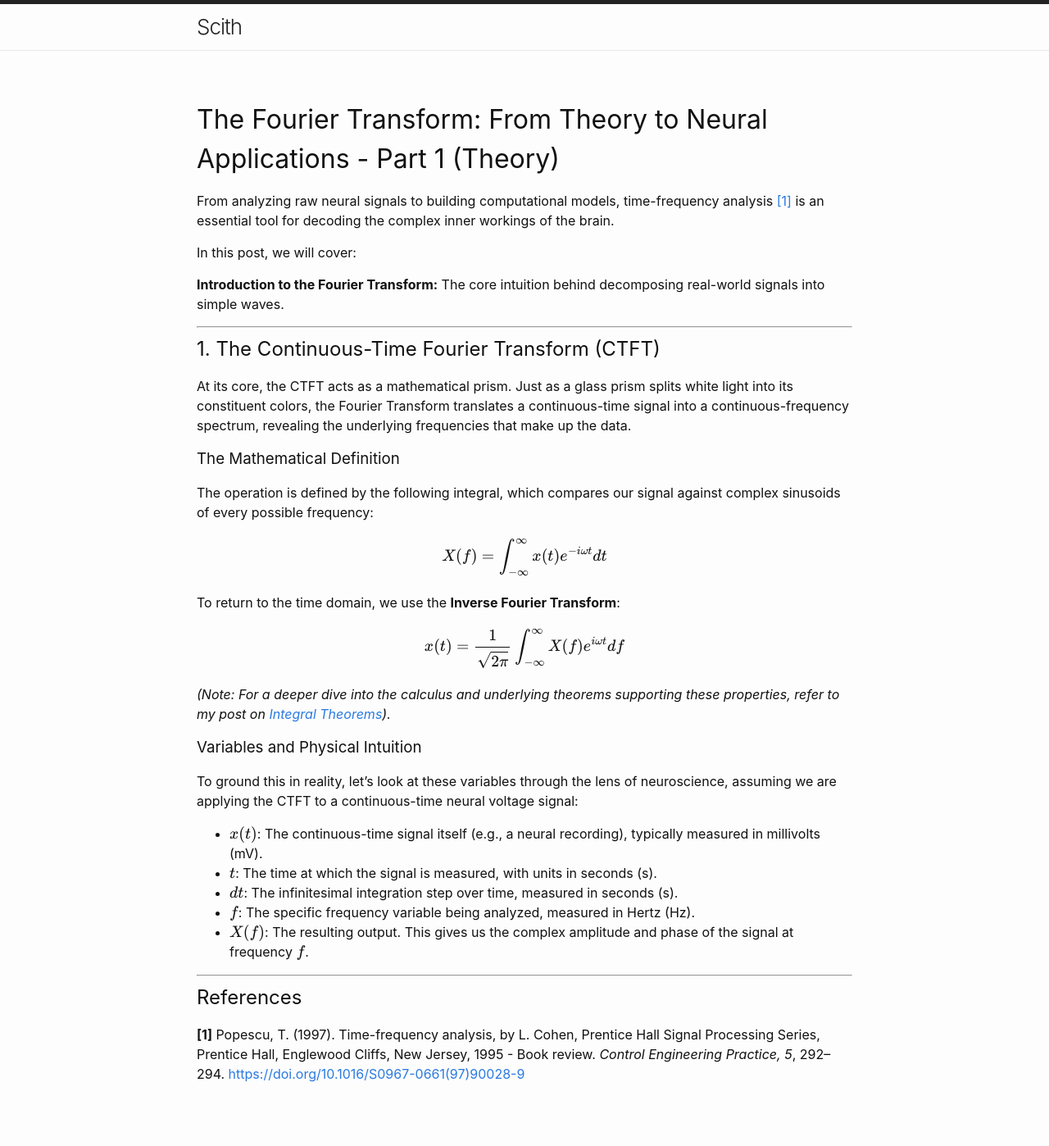
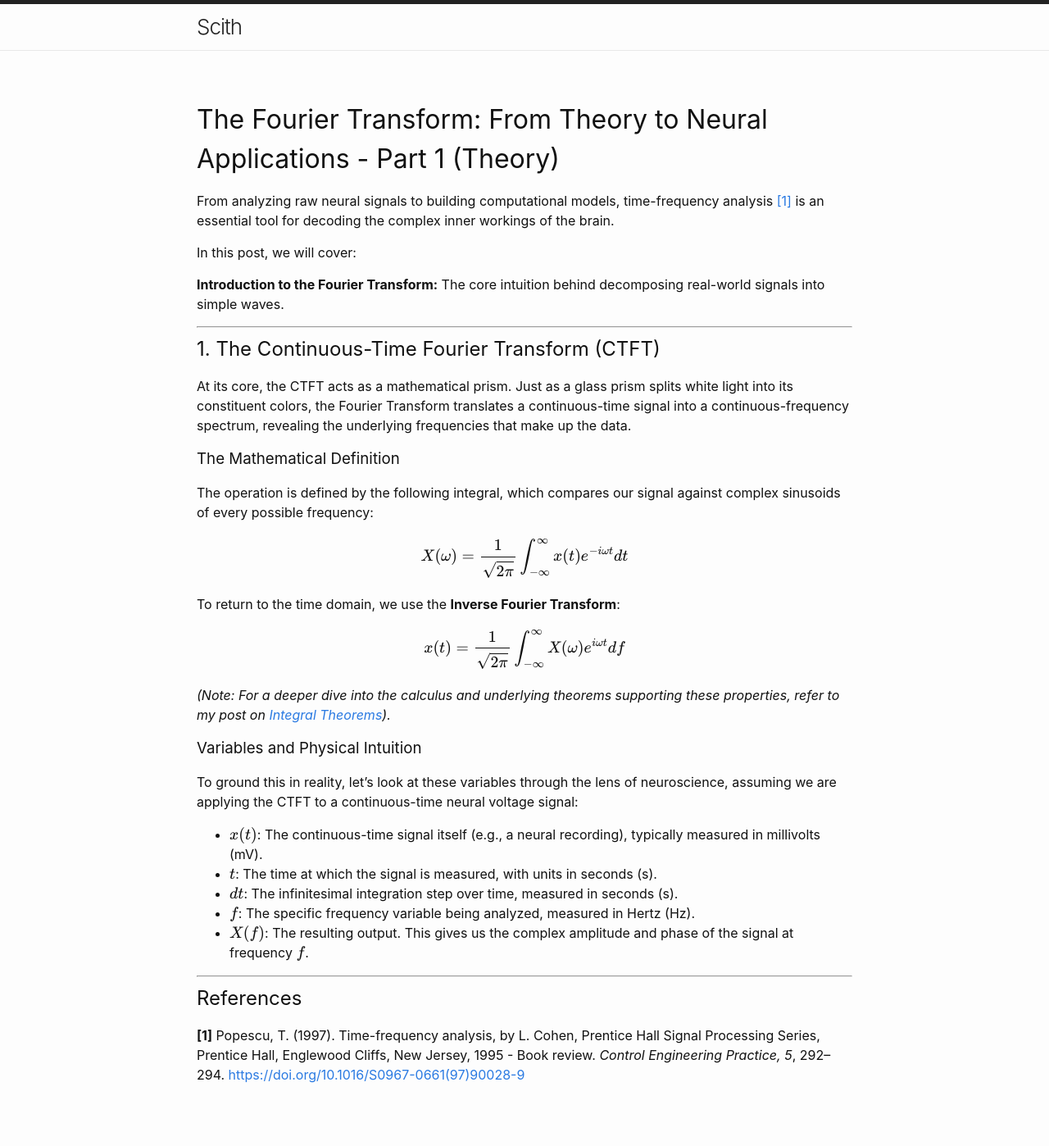
Before and after one commit to yashmrsawant/yashmrsawant.github.io, a Jekyll site: the page built from _posts/2026-03-30-fourier-transform_part1.md, in a window 1280 px wide. Shown: the whole page at 82% size. Built offline with Jekyll 4.4.1, drawn with Linux system fonts in a browser that asks for light colours.

Commit message:
Auto-commit: Update blog 2026-04-20 17:51:04

```diff
--- a/_posts/2026-03-30-fourier-transform_part1.md
+++ b/_posts/2026-03-30-fourier-transform_part1.md
@@ -23,11 +23,11 @@
 
 The operation is defined by the following integral, which compares our signal against complex sinusoids of every possible frequency:
 
-$$X(f) = \int_{-\infty}^{\infty} x(t) e^{-i \omega t} dt$$
+$$X(\omega) = \frac{1}{\sqrt{2\pi}} \int_{-\infty}^{\infty} x(t) e^{-i \omega t} dt$$
 
 To return to the time domain, we use the **Inverse Fourier Transform**:
 
-$$x(t) = \frac{1}{\sqrt{2\pi}} \int_{-\infty}^{\infty} X(f) e^{i \omega t} df$$
+$$x(t) = \frac{1}{\sqrt{2\pi}} \int_{-\infty}^{\infty} X(\omega) e^{i \omega t} df$$
 
 *(Note: For a deeper dive into the calculus and underlying theorems supporting these properties, refer to my post on [Integral Theorems](https://yashmrsawant.github.io/integrals-theorems/2026/04/01/some-integral-theorems.html)).*
 
```
